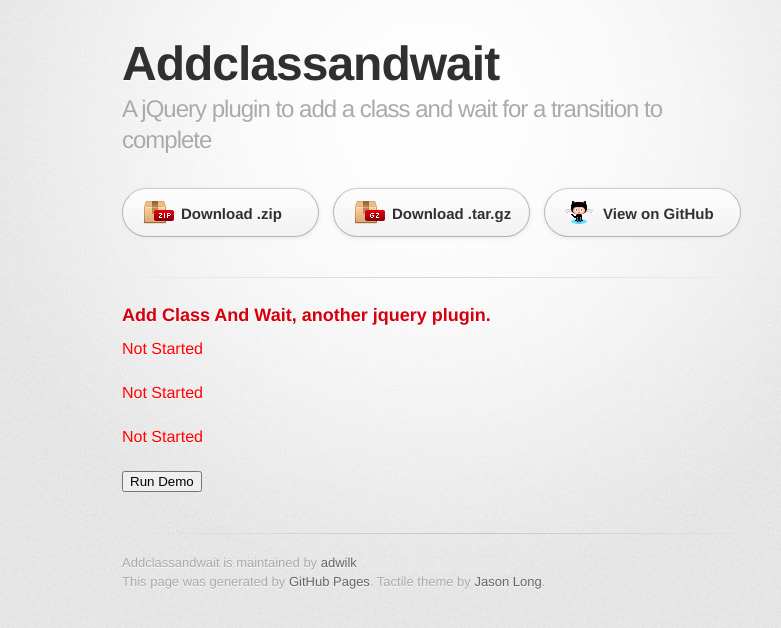
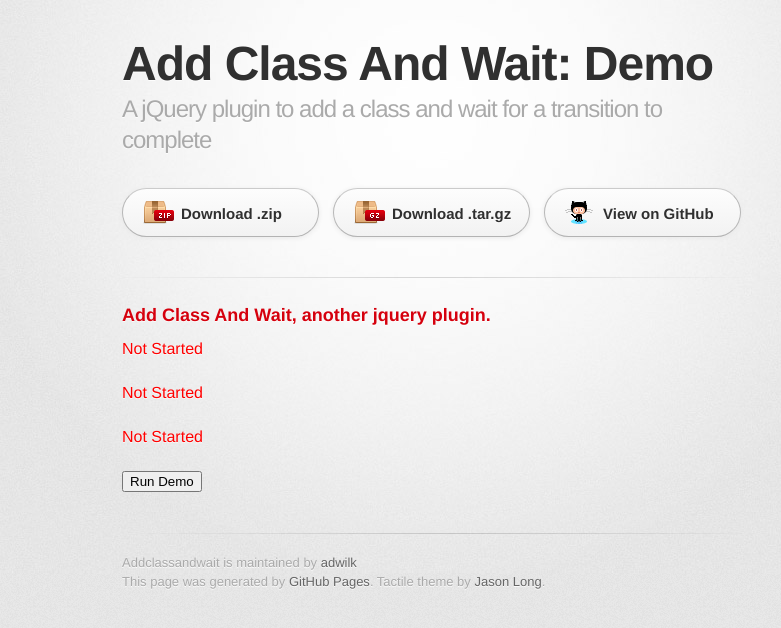
Before and after one commit to adwilk/addClassAndWait, a plain HTML site: page index.html in a window 1280 px wide. Shown: the whole page, without its empty margins (208-989 px from the left). Drawn offline with nearby package versions, Linux system fonts and the light colour scheme; a web font is replaced by a local one.

Commit message:
Update index.html

```diff
--- a/index.html
+++ b/index.html
@@ -41,7 +41,7 @@
       <div class="inner">
 
         <header>
-          <h1>Addclassandwait</h1>
+          <h1>Add Class And Wait: Demo</h1>
           <h2>A jQuery plugin to add a class and wait for a transition to complete</h2>
         </header>
 
```
